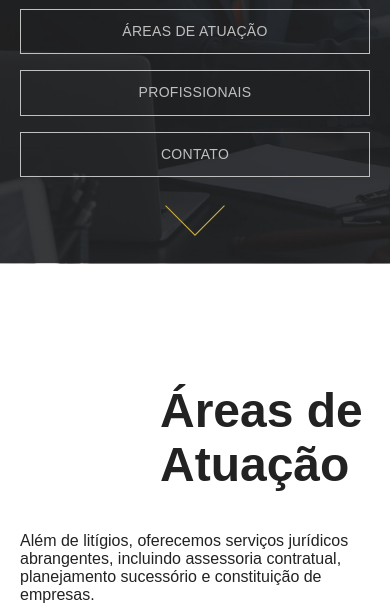
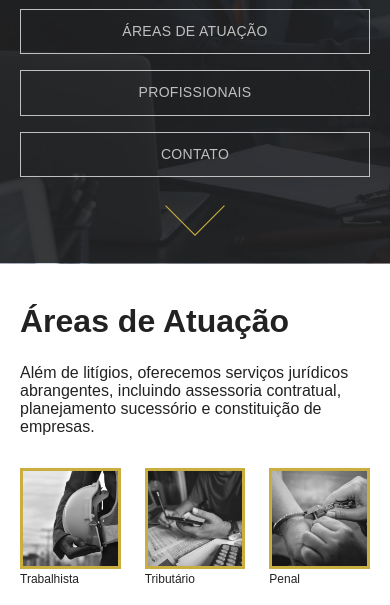
Before and after one commit to FredDupret/drsadvogados, a plain HTML site: page index.html in a window 390 px wide. Shown: the part 501-1106 px from the top of the page. Drawn offline with Linux system fonts and the light colour scheme.

Commit message:
ajustes responsividade areas

```diff
--- a/css/areas-atuacao.css
+++ b/css/areas-atuacao.css
@@ -12,6 +12,19 @@
   ); */
 }
 
+/* .areas-atuacao::after {
+  content: "";
+  width: 100%;
+  height: 300px;
+  background: var(--cor-c2);
+  display: block;
+  position: absolute;
+  z-index: -1;
+  top: 1300px;
+  box-sizing: border-box;
+  border: 2px solid var(--cor-p1);
+} */
+
 .areas-atuacao h2 {
   margin-left: 160px;
   margin-bottom: 40px;
@@ -22,18 +35,23 @@
   margin-bottom: 80px;
 }
 
+.areas-atuacao__container {
+  position: relative;
+}
+
 .areas-atuacao__galeria {
   display: flex;
-  flex-wrap: wrap;
-  justify-content: space-between;
-  gap: 60px;
+  flex-wrap: nowrap;
+  justify-content: space-around;
+  gap: 40px;
   margin-bottom: 80px;
 }
 
 .areas-atuacao__galeria img {
-  width: 360px;
+  width: 260px;
   border: 10px solid var(--cor-p1);
-  flex-shrink: 1;
+  flex: 1 1;
+  box-sizing: border-box;
 }
 
 .areas-atuacao__galeria img::before {
@@ -46,3 +64,34 @@
   display: flex;
   justify-content: center;
 }
+
+/* Media Queries */
+@media (max-width: 400px) {
+  .areas-atuacao {
+    padding-top: 40px;
+  }
+  .areas-atuacao h2 {
+    font-size: 2rem;
+    margin-left: 20px;
+    margin-bottom: 24px;
+  }
+  .areas-atuacao p {
+    margin-bottom: 32px;
+  }
+
+  .areas-atuacao__galeria {
+    margin-bottom: 24px;
+    gap: 24px;
+  }
+
+  .areas-atuacao__galeria span {
+    font-size: 0.75rem;
+  }
+
+  .areas-atuacao__galeria img {
+    border: 3px solid var(--cor-p1);
+  }
+  .areas-atuacao__ver-todas a {
+    font-size: 1rem;
+  }
+}
--- a/css/global/global.css
+++ b/css/global/global.css
@@ -2,8 +2,9 @@ body {
   margin: 0;
   padding: 0;
   font-family: "Poppins", sans-serif;
-  color: white;
-  height: 1200px;
+  position: relative;
+  /* color: white; */
+  /* height: 1200px; */
   /* background: blue; */
 }
 
--- a/index.html
+++ b/index.html
@@ -16,7 +16,7 @@
             <div class="header__container container1200">
                 <a class="header__logo" href="./"><img src="./img/logo/LogoDRSAdvogadosSVGBranco.svg" width="251" height="72" alt="" class="header__logo"></a>
                 <nav aria-label="Primária">
-                    <ul class="header__menu font-1-l">
+                    <ul class="header__menu font-1-l cor-w">
                         <li><a href="./sobre-nos.html">Sobre Nós</a></li>
                         <li><a href="./profissionais.html">Profissionais</a></li>
                         <li><a href="./areas-atuacao.html">Áreas de Atuação</a></li>
@@ -29,7 +29,7 @@
 
         <div class="introducao__bg">
             <main class="introducao container1400">
-                <h1 class="font-1-xxl">Escreva aqui<span class="cor-p1">.</span><br>Um texto de impacto<span class="cor-p1">.</span></h1>
+                <h1 class="font-1-xxl cor-w">Escreva aqui<span class="cor-p1">.</span><br>Um texto de impacto<span class="cor-p1">.</span></h1>
 
                 <div class="introducao__links font-2-x cor-c1">
                     <a href="">Áreas de Atuação</a>
```
